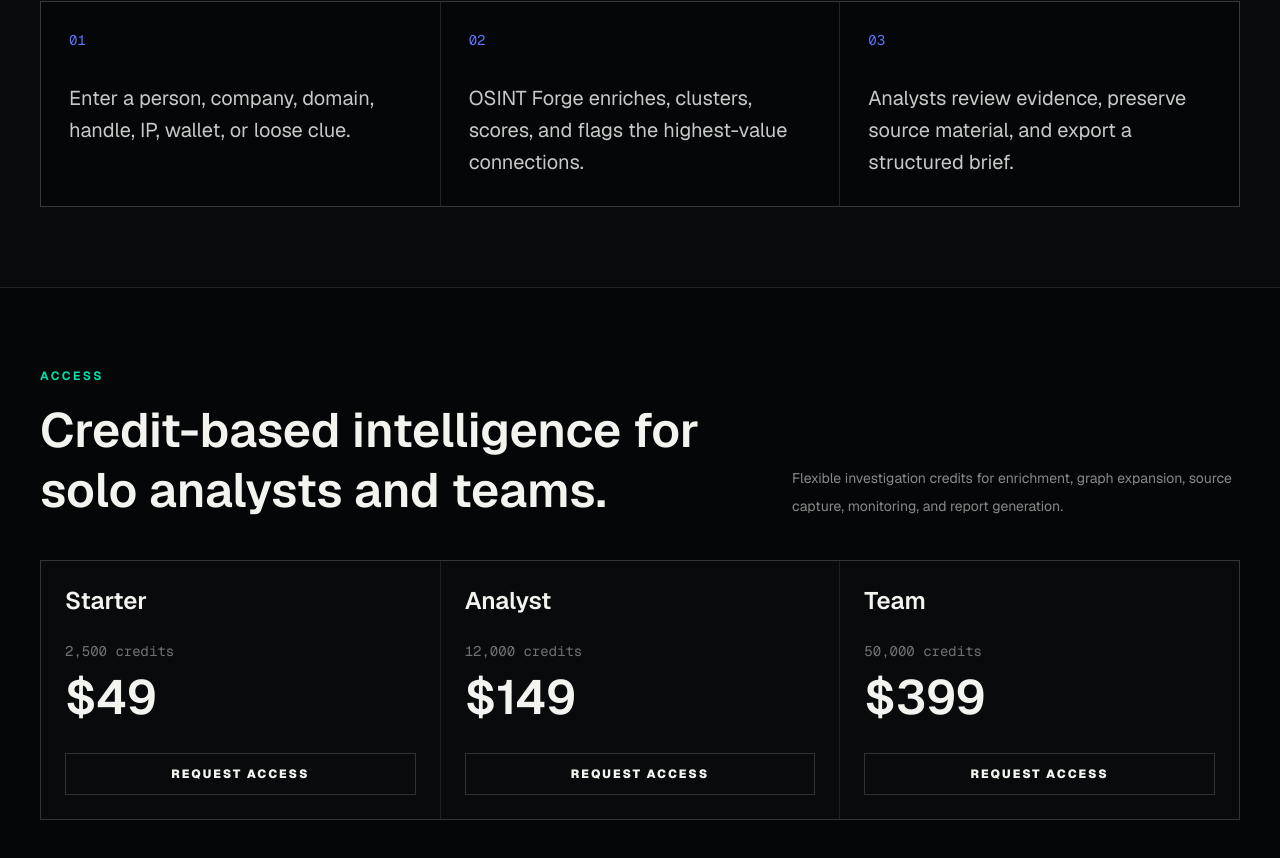
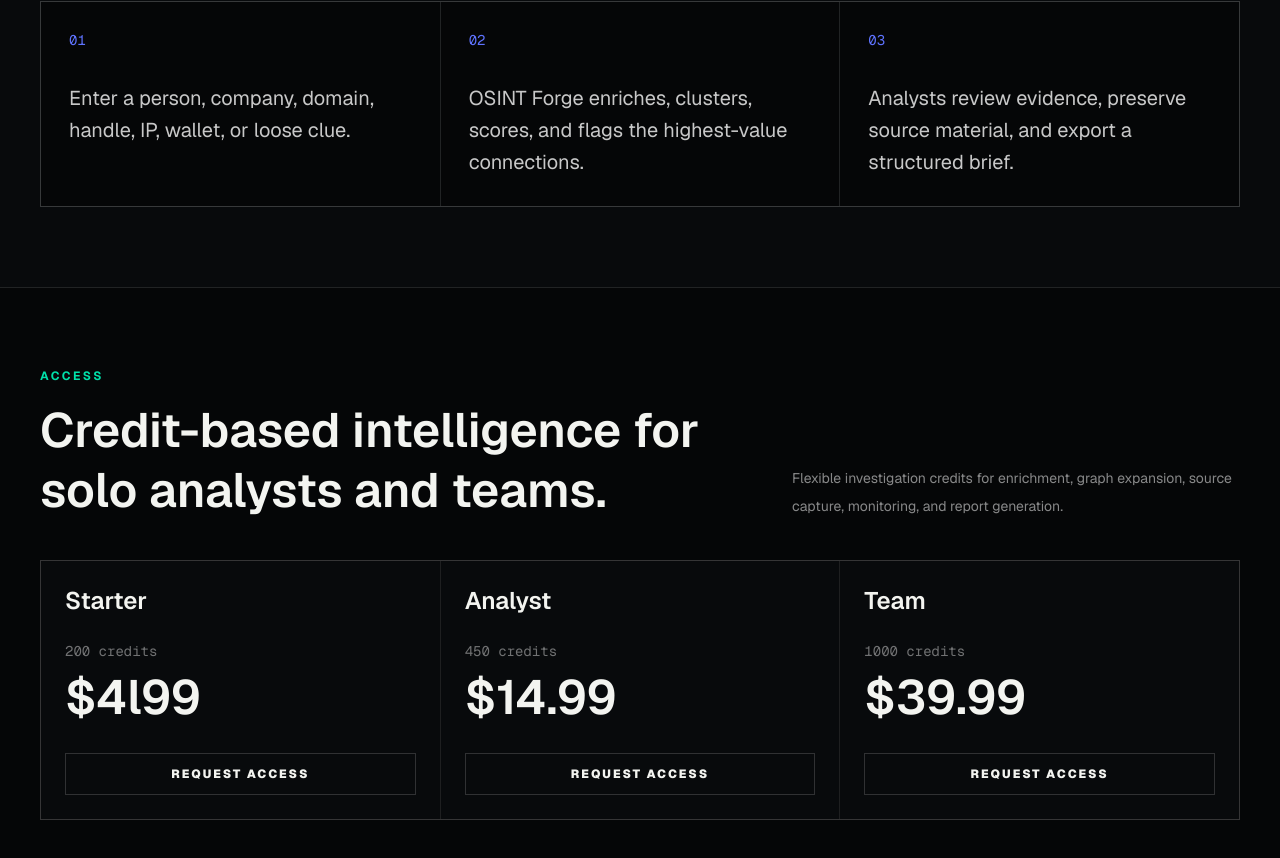
Before and after one commit to Recasted/osint-forge, a Next.js app: page / in a window 1280 px wide. Shown: the part 1925-2783 px from the top of the page. Built offline with nearby package versions, Linux system fonts and the light colour scheme.

Commit message:
Update pricing and credits for subscription plans

```diff
--- a/app/page.tsx
+++ b/app/page.tsx
@@ -30,9 +30,9 @@ const workflow = [
 ];
 
 const plans = [
-  { name: "Starter", credits: "2,500", price: "$49" },
-  { name: "Analyst", credits: "12,000", price: "$149" },
-  { name: "Team", credits: "50,000", price: "$399" },
+  { name: "Starter", credits: "200", price: "$4l99" },
+  { name: "Analyst", credits: "450", price: "$14.99" },
+  { name: "Team", credits: "1000", price: "$39.99" },
 ];
 
 function AsciiLogo() {
```
